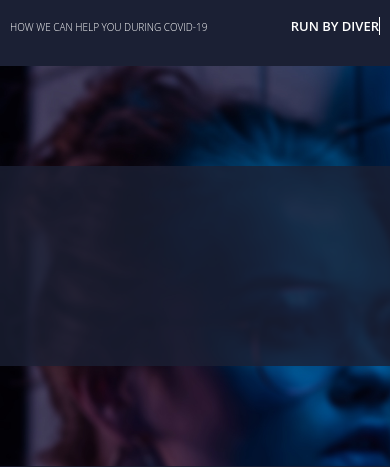
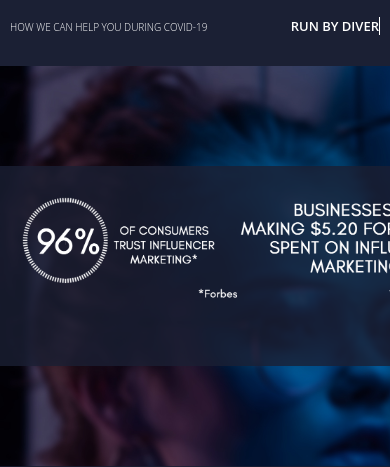
Before and after one commit to icecreamwebdev/RunByInfluencers, a PHP site: page / in a window 390 px wide. Shown: the part 761-1228 px from the top of the page. Run offline with PHP 8.4, Linux system fonts and the light colour scheme; some libraries are stand-ins or nearby versions.

Commit message:
mobilePanelContent

```diff
--- a/index.html
+++ b/index.html
@@ -70,7 +70,7 @@
 
         <div id="mainContentPage">
 
-            <div id="section1"></div>
+            <div id="section1"><img src="miscImages/tempContent.png" style ="with:100:height:100%"/></div>
             <div id="section2"></div>
             <div id="section3"></div>
 
--- a/text.css
+++ b/text.css
@@ -378,6 +378,13 @@ display: inline-block;
     margin-top:160px;
 
 }
+
+ #section1 img{
+
+        width:100%;
+        height:100px;
+
+    }
 #section2{
     width:100%;
     height:260px;
@@ -757,6 +764,14 @@ width:100%;
     margin-top:100px;
 
 }
+
+    #section1 img{
+
+
+        height:150px;
+        width:auto;
+
+    }
 #section2{
     width:100%;
     height:200px;
```
Also changed, not shown: miscImages/tempContent.png (added).
